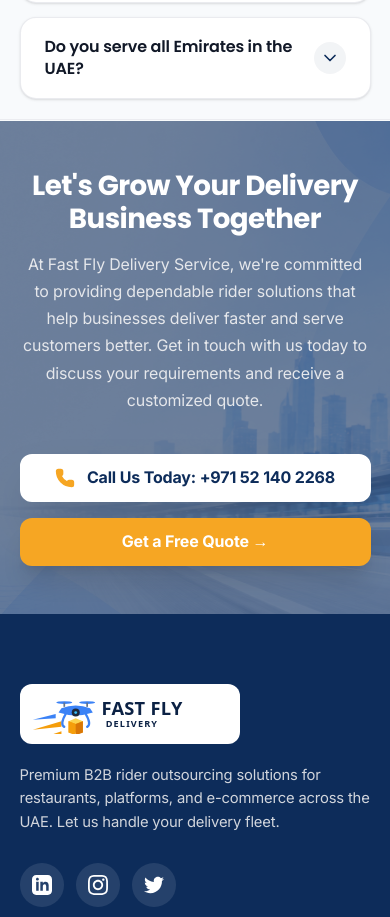
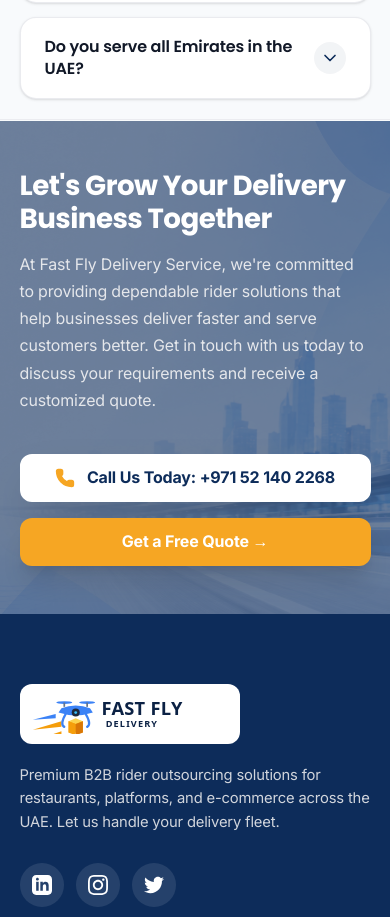
Before and after one commit to canvasLayerDev/Fast-Fly-delivery, a Next.js app: page /contact in a window 390 px wide. Shown: the part 5557-6474 px from the top of the page. Built offline with nearby package versions, Linux system fonts and the light colour scheme.

Commit message:
Fix text alignment on mobile for contact CTA banner

```diff
--- a/src/app/contact/page.tsx
+++ b/src/app/contact/page.tsx
@@ -446,7 +446,7 @@
       </section>
 
       {/* 6. FINAL CTA BANNER */}
-      <section className="relative overflow-hidden py-12 sm:py-16 flex flex-col justify-center items-center text-center text-white border-t border-white/10">
+      <section className="relative overflow-hidden py-12 sm:py-16 flex flex-col justify-center text-left sm:text-center sm:items-center text-white border-t border-white/10">
         <Image
           src="/background.png"
           alt="Fast Fly Delivery Background"
```
